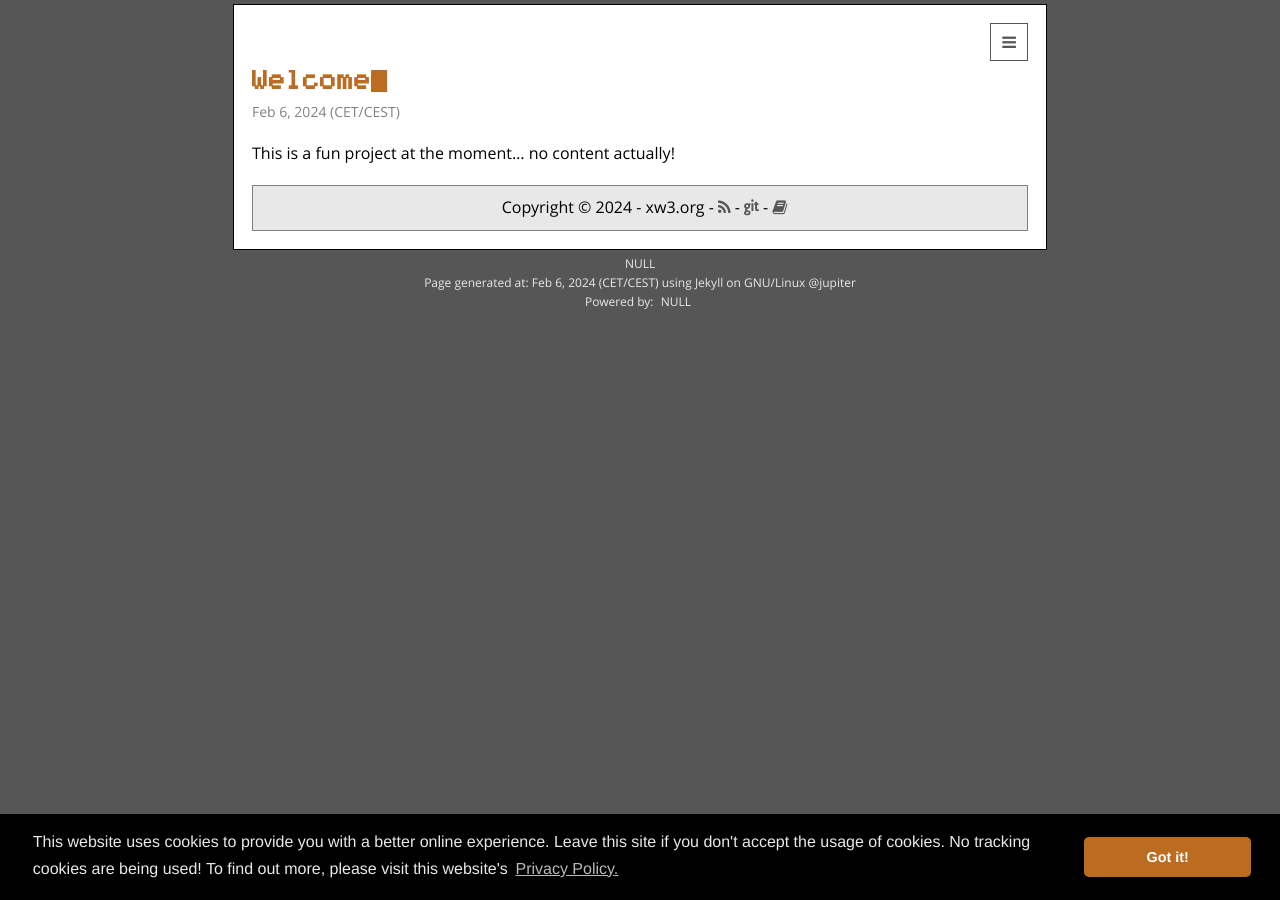
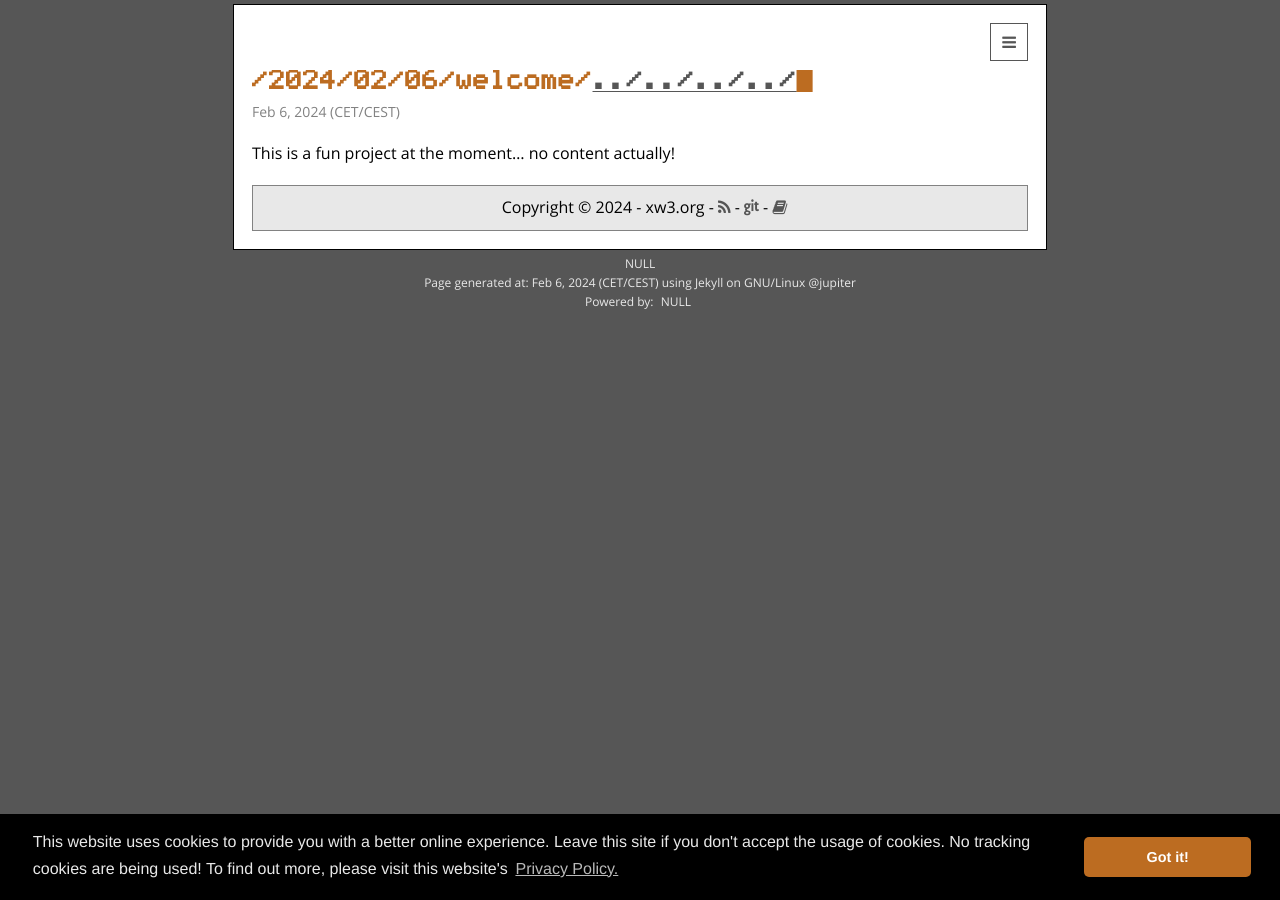
Before and after one commit to hanez/xw3, a Jekyll site: the page built from _posts/2024-02-06-welcome.md, in a window 1280 px wide. Built offline with Jekyll 4.4.1, drawn with Linux system fonts in a browser that asks for light colours; some web fonts are replaced.

Commit message:
Post backlink fix.

```diff
--- a/_includes/header.html
+++ b/_includes/header.html
@@ -1,6 +1,6 @@
 <header class="site-header">
   <div class="wrapper">
-    <!--<a class="site-title" href="/"><img width="80" src="/images/logo.png" alt="{{ site.title }}"></a>-->
+    <!--<a class="site-title" href="/"><img height="96" src="/images/logo.svg" alt="{{ site.title }}"></a>-->
     <nav class="site-nav">
       <a href="#" class="menu-icon"><span class="fa fa-bars" aria-hidden="true"></span></a>
       <div class="trigger">
--- a/_layouts/post.html
+++ b/_layouts/post.html
@@ -4,7 +4,7 @@ layout: default
 
 <div class="post">
   <header class="post-header">
-    <h1 class="post-title" id="terminal">{{ page.title }}</h1>
+    <h1 class="post-title" id="terminal">{{ page.url }}<a href="../../../../">../../../../</a></h1>
     <p class="post-meta">{% if page.date %}{{ page.date | date: "%b %-d, %Y" }}{% endif %}
     {% if page.date and page.date_updated %} - {% endif %}
     {% if page.date_updated %}Updated: {{ page.date_updated | date: "%b %-d, %Y" }}{% endif %}
```
